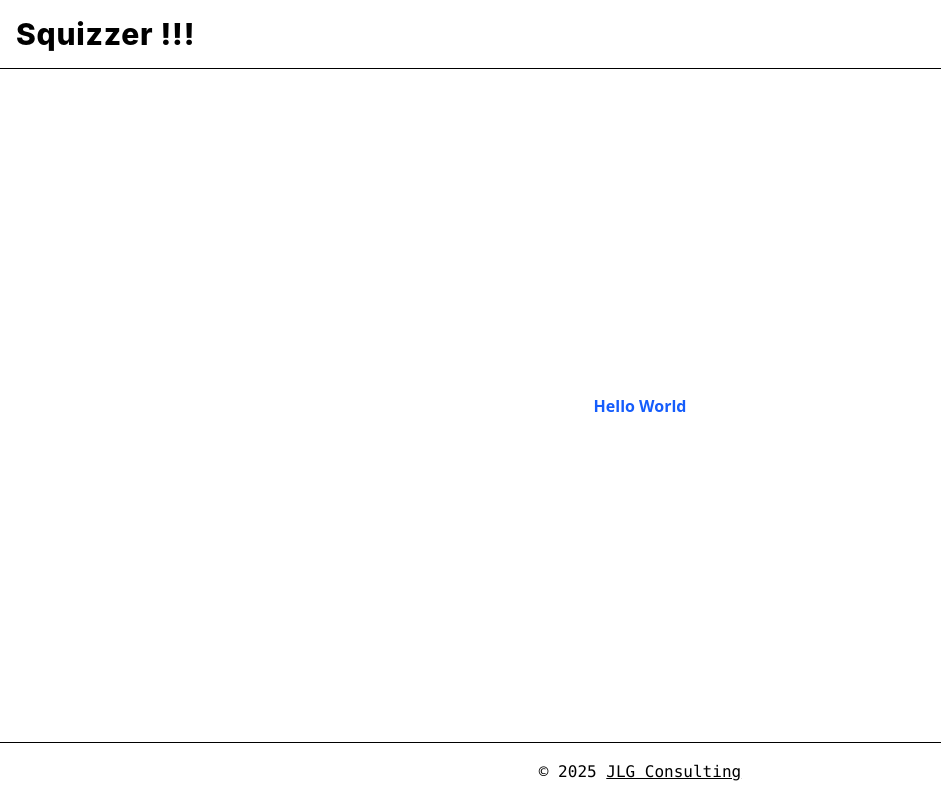
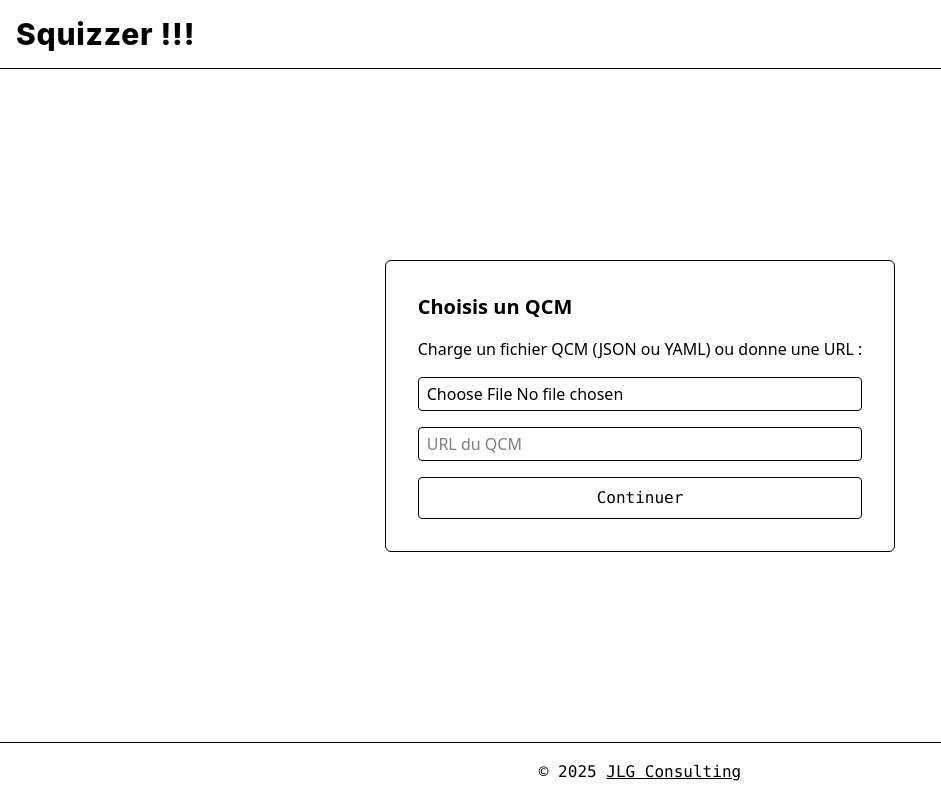
Before and after one commit to jlg-formation/squizzer, a React (Vite) app: page /squizzer/load-qcm in a window 1280 px wide. Shown: the whole page, without its empty margins (0-941 px from the left). Built offline with nearby package versions, Linux system fonts and the light colour scheme.

Commit message:
feat: implement routing and layout for main application pages

```diff
--- a/src/App.tsx
+++ b/src/App.tsx
@@ -1,12 +1,8 @@
 import "./App.css";
-import Layout from "./layout/Layout";
+import AppRouter from "./AppRouter";
 
 const App = () => {
-  return (
-    <Layout>
-      <div className="font-bold text-blue-600">Hello World</div>
-    </Layout>
-  );
+  return <AppRouter />;
 };
 
 export default App;
--- /dev/null
+++ b/src/AppRouter.tsx
@@ -0,0 +1,20 @@
+import React from "react";
+import { BrowserRouter, Routes, Route } from "react-router-dom";
+import HomePage from "./pages/HomePage";
+import LoadQcmPage from "./pages/LoadQcmPage";
+import ConfigPage from "./pages/ConfigPage";
+import QrcodePage from "./pages/QrcodePage";
+
+const AppRouter: React.FC = () => (
+  <BrowserRouter basename="/squizzer/">
+    <Routes>
+      <Route path="/" element={<HomePage />} />
+      <Route path="/load-qcm" element={<LoadQcmPage />} />
+      <Route path="/config" element={<ConfigPage />} />
+      <Route path="/qrcode" element={<QrcodePage />} />
+      {/* Ajout des routes stagiaire plus tard */}
+    </Routes>
+  </BrowserRouter>
+);
+
+export default AppRouter;
--- a/src/layout/Header.tsx
+++ b/src/layout/Header.tsx
@@ -1,4 +1,4 @@
-import React from "react";
+import { Link } from "react-router-dom";
 
 /**
  * Global header for the application
@@ -9,7 +9,9 @@ const Header: React.FC = () => (
       className="font-mono text-3xl font-extrabold tracking-wide"
       style={{ fontFamily: "Oswald, Montserrat, Inter, monospace" }}
     >
-      Squizzer !!!
+      <Link to="/" className="hover:underline">
+        Squizzer !!!
+      </Link>
     </h1>
   </header>
 );
--- /dev/null
+++ b/src/pages/ConfigPage.tsx
@@ -0,0 +1,35 @@
+import React from "react";
+import Layout from "../layout/Layout";
+
+const ConfigPage: React.FC = () => (
+  <Layout>
+    <div className="mx-auto max-w-xl rounded-md border border-black bg-white p-8">
+      <h2 className="mb-4 text-xl font-bold">Configuration du QCM</h2>
+      <form className="space-y-4">
+        <input
+          type="text"
+          placeholder="Chapitre"
+          className="block w-full rounded border border-black px-2 py-1"
+        />
+        <input
+          type="number"
+          placeholder="Nombre de questions"
+          className="block w-full rounded border border-black px-2 py-1"
+        />
+        <input
+          type="text"
+          placeholder="Seed (aléatoire)"
+          className="block w-full rounded border border-black px-2 py-1"
+        />
+        <button
+          type="submit"
+          className="w-full rounded border border-black bg-white px-4 py-2 font-mono hover:bg-gray-100"
+        >
+          Générer le QRCode
+        </button>
+      </form>
+    </div>
+  </Layout>
+);
+
+export default ConfigPage;
--- /dev/null
+++ b/src/pages/HomePage.tsx
@@ -0,0 +1,24 @@
+import React from "react";
+
+import { Link } from "react-router-dom";
+import Layout from "../layout/Layout";
+
+const HomePage: React.FC = () => (
+  <Layout>
+    <div className="mx-auto max-w-xl rounded-md border border-black bg-white p-8">
+      <h2 className="mb-4 text-2xl font-bold">Configure ton QCM</h2>
+      <p className="mb-6">
+        Bienvenue sur Squizzer ! Commence par configurer ton QCM pour la
+        formation.
+      </p>
+      <Link
+        to="/load-qcm"
+        className="block w-full rounded border border-black bg-white px-4 py-2 text-center font-mono hover:bg-gray-100"
+      >
+        Commencer
+      </Link>
+    </div>
+  </Layout>
+);
+
+export default HomePage;
--- /dev/null
+++ b/src/pages/LoadQcmPage.tsx
@@ -0,0 +1,32 @@
+import React from "react";
+
+import { Link } from "react-router-dom";
+import Layout from "../layout/Layout";
+
+const LoadQcmPage: React.FC = () => (
+  <Layout>
+    <div className="mx-auto max-w-xl rounded-md border border-black bg-white p-8">
+      <h2 className="mb-4 text-xl font-bold">Choisis un QCM</h2>
+      <p className="mb-4">
+        Charge un fichier QCM (JSON ou YAML) ou donne une URL :
+      </p>
+      <input
+        type="file"
+        className="mb-4 block w-full rounded border border-black px-2 py-1"
+      />
+      <input
+        type="text"
+        placeholder="URL du QCM"
+        className="mb-4 block w-full rounded border border-black px-2 py-1"
+      />
+      <Link
+        to="/config"
+        className="block w-full rounded border border-black bg-white px-4 py-2 text-center font-mono hover:bg-gray-100"
+      >
+        Continuer
+      </Link>
+    </div>
+  </Layout>
+);
+
+export default LoadQcmPage;
--- /dev/null
+++ b/src/pages/QrcodePage.tsx
@@ -0,0 +1,24 @@
+import React from "react";
+import Layout from "../layout/Layout";
+
+const QrcodePage: React.FC = () => (
+  <Layout>
+    <div className="mx-auto max-w-xl rounded-md border border-black bg-white p-8 text-center">
+      <h2 className="mb-4 text-xl font-bold">QR Code d'accès au QCM</h2>
+      <div className="mb-4 flex h-40 w-full items-center justify-center border border-black bg-gray-50">
+        [QR CODE]
+      </div>
+      <input
+        type="text"
+        value="https://squizzer.com/quizz?..."
+        readOnly
+        className="mb-4 block w-full rounded border border-black px-2 py-1 font-mono"
+      />
+      <button className="w-full rounded border border-black bg-white px-4 py-2 font-mono hover:bg-gray-100">
+        Copier le lien
+      </button>
+    </div>
+  </Layout>
+);
+
+export default QrcodePage;
```
